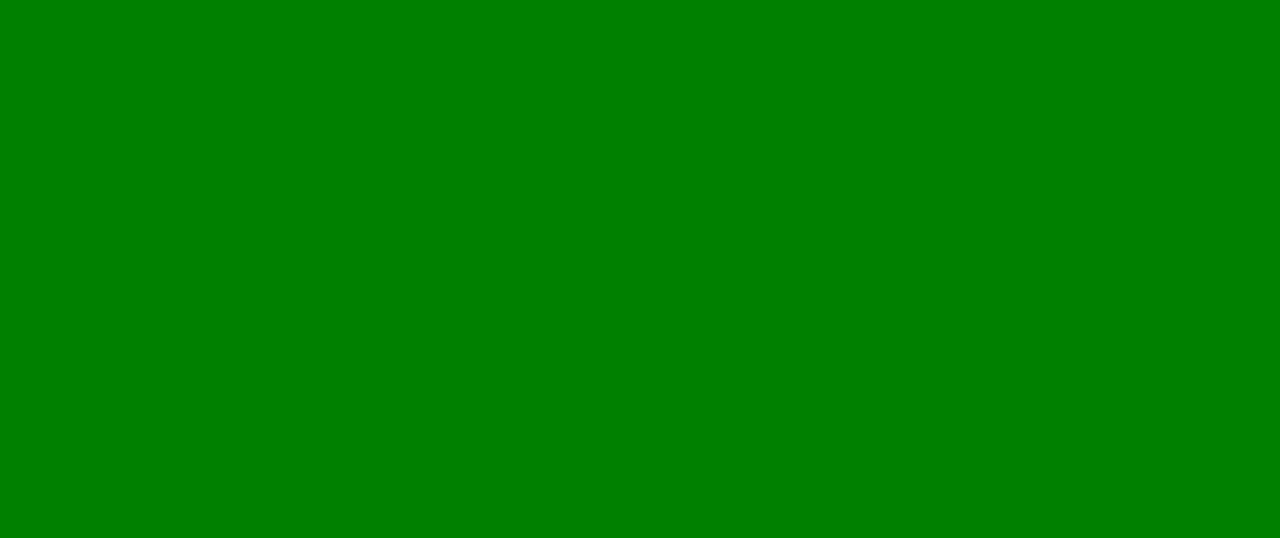
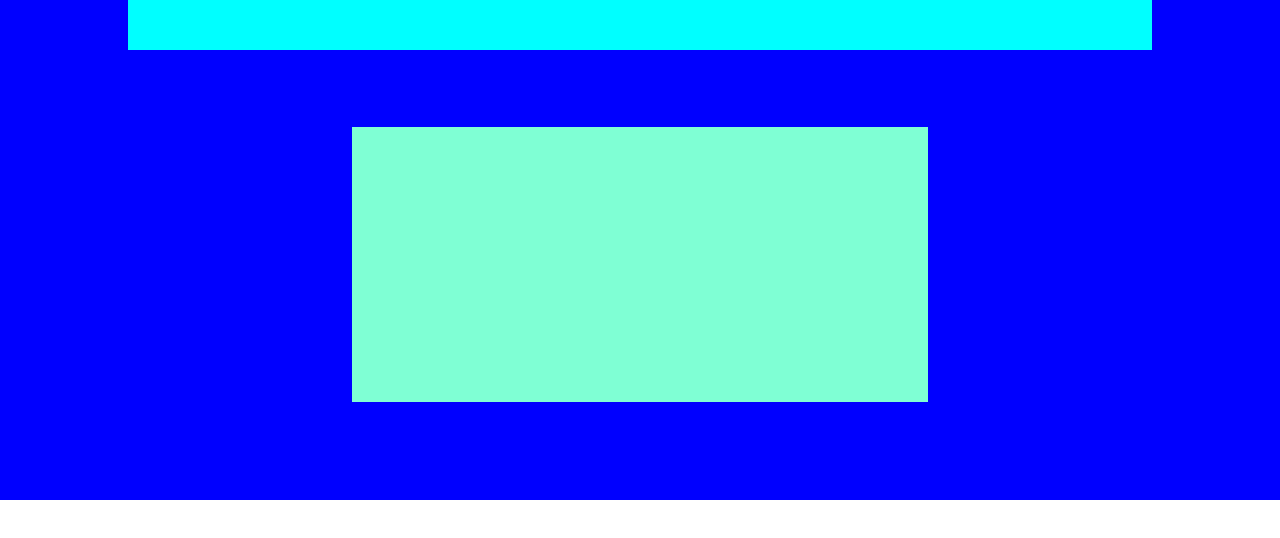
Before and after one commit to AndreSoffiantini/htmlcss-discord, a plain HTML site: page index.html in a window 1280 px wide. Drawn offline with Linux system fonts and the light colour scheme.

Commit message:
Add header layout

```diff
--- a/assets/style.css
+++ b/assets/style.css
@@ -6,6 +6,37 @@
     box-sizing: border-box;
 }
 
-body {
-    background-color: green;
+
+/********
+Site_header
+*********/
+
+#site_header.debug {
+    background-color: blue;
+    height: 500px;
 }
+
+.header-header {
+    background-color: aqua;
+    width: 80%;
+    height: 10%;
+    margin: auto;
+}
+
+.header-text-container {
+    background-color: aquamarine;
+    width: 45%;
+    height: 55%;
+    margin: 6% auto;
+}
+
+
+}
+
+/********
+Site_main
+*********/
+
+/********
+Site_footer
+*********/
--- a/index.html
+++ b/index.html
@@ -11,17 +11,25 @@
 
 <body>
 
-    <header id="site_header">
+    <header id="site_header" class="debug">
+
+        <header class="header-header">
+
+        </header>
+
+        <main class="header-text-container">
+
+        </main>
 
     </header>
     <!-- /#site_header -->
 
-    <main id="site_main">
+    <main id="site_main" class="debug">
 
     </main>
     <!-- /#site_main -->
 
-    <footer id="site_footer">
+    <footer id="site_footer" class="debug">
 
     </footer>
     <!-- /#site_footer -->
```
